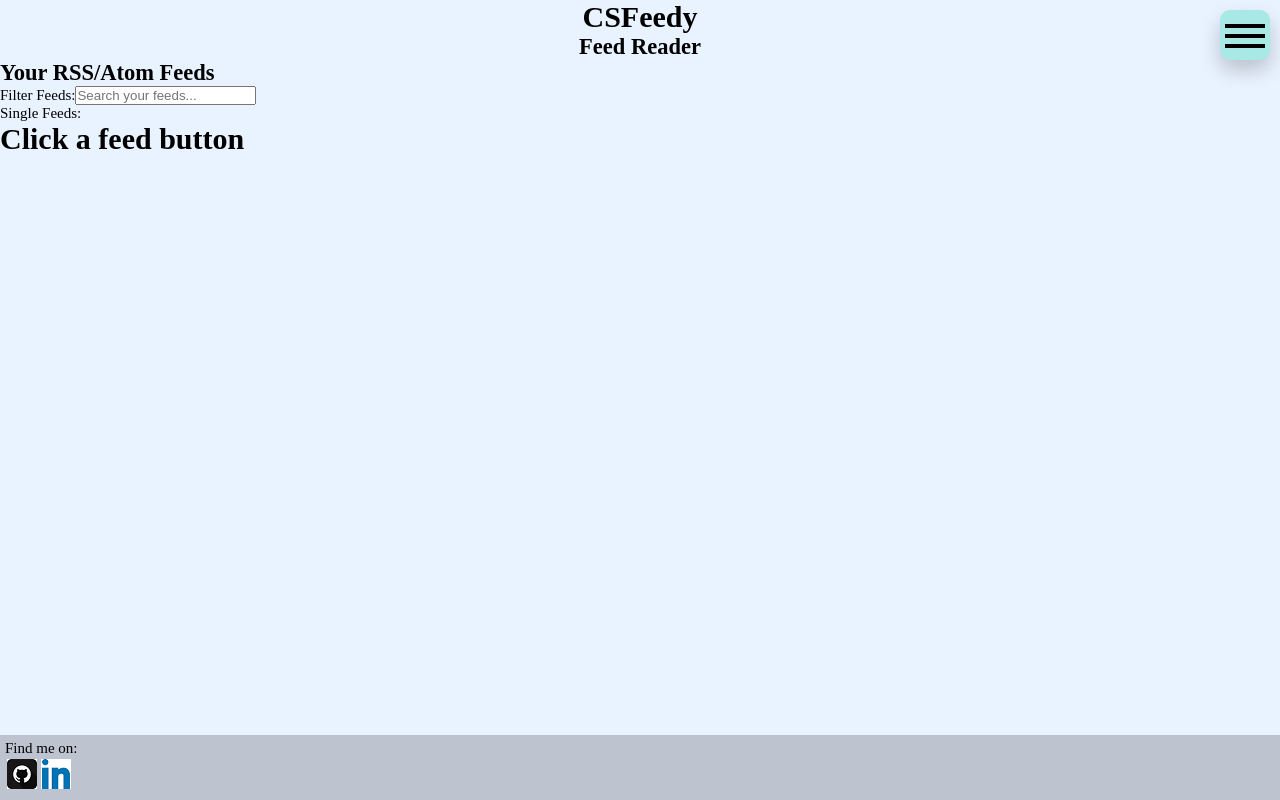
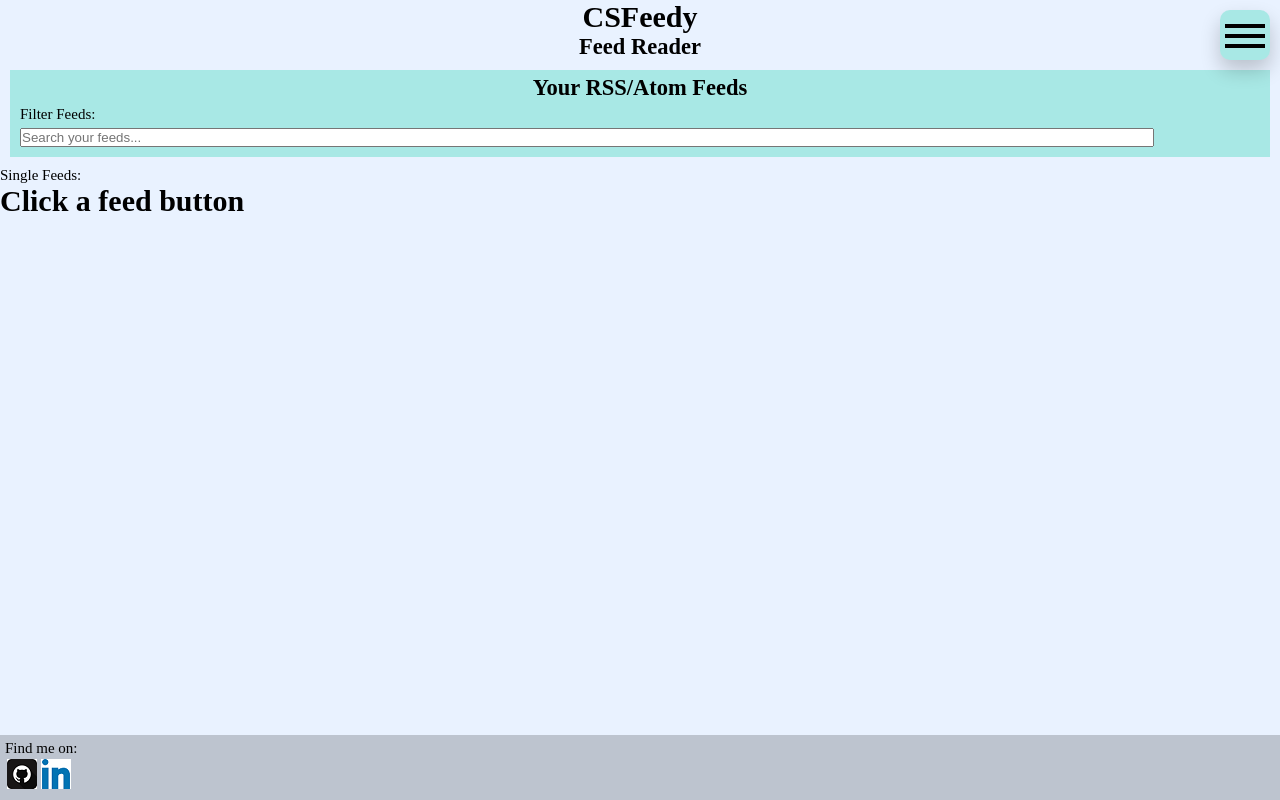
Before and after one commit to ARogala/cs-feedy, a React (Create React App) app: page / in a window 1280 px wide. Built offline with nearby package versions, Linux system fonts and the light colour scheme.

Commit message:
style feed btn search bar

```diff
--- a/src/components/FeedBtnSearchBar.css
+++ b/src/components/FeedBtnSearchBar.css
@@ -0,0 +1,27 @@
+@charset "UTF-8";
+/**
+ * CSFeedy
+ * @authors Andrew Rogala
+ * @date    9/13/2018
+ * @version 1.0
+ */
+
+.searchBarContainer {
+	background-color: #A8E8E5;
+	margin: 10px;
+}
+
+.searchBarContainer h2 {
+	padding-top: 5px;
+	text-align: center;
+}
+
+.feedsLabel {
+	display: block;
+	padding: 5px 5px 5px 10px;
+}
+
+.searchInput {
+	width: 90%;
+	margin: 0px 0px 10px 10px;
+}
--- a/src/components/FeedBtnSearchBar.js
+++ b/src/components/FeedBtnSearchBar.js
@@ -2,13 +2,16 @@
 import React from 'react';
 import PropTypes from 'prop-types';
 
-function FeedBtnSearhBar() {
+import './FeedBtnSearchBar.css';
+
+function FeedBtnSearchBar() {
 	return (
 		<div className="searchBarContainer">
 			<h2>Your RSS/Atom Feeds</h2>
 			<label htmlFor="filterFeeds" className="feedsLabel">Filter Feeds:</label>
 			<input
 				type="text"
+				className="searchInput"
 				placeholder="Search your feeds..."
 			/>
 		</div>
@@ -16,4 +19,4 @@ function FeedBtnSearhBar() {
 	);
 }
 
-export default FeedBtnSearhBar;
+export default FeedBtnSearchBar;
```
